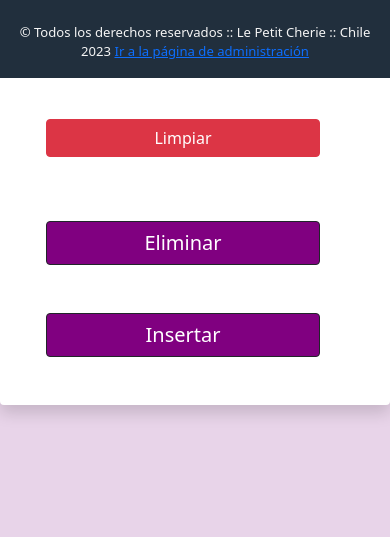
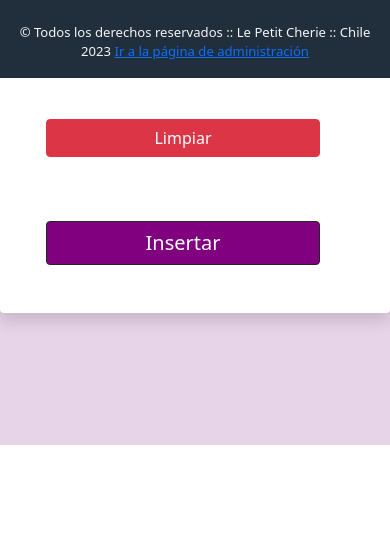
Before and after one commit to eypino/django-petit-cherie, a Django app: page /editar in a window 390 px wide. Shown: the part 766-1303 px from the top of the page. After the commit the page ends 1211 px from the top, so only its background shows below. Run offline with Django 4.2, Linux system fonts and the light colour scheme.

Commit message:
cambios en editar

```diff
--- a/petit_cherie/petit_cherie/urls.py
+++ b/petit_cherie/petit_cherie/urls.py
@@ -38,7 +38,7 @@ urlpatterns = [
     path('recuperar_contrasena',recuperarContrasena,name='recuperarContrasena'),
     path('recuperar_cuenta',recuperarCuenta,name='recuperarCuenta'),
     path('insercion',agregarProducto,name='agregarProducto'),
-    path('editar',modificarProducto,name='editar'),
+    path('editar',modificarProducto,name='modificarProducto'),
     path('eliminar/<int:pk>/', eliminarProducto, name='eliminarProducto'),
     path('administracion',administracion,name='administracion'),
 ]
--- a/petit_cherie/tienda/templates/html/editar.html
+++ b/petit_cherie/tienda/templates/html/editar.html
@@ -12,7 +12,7 @@
   <link rel="stylesheet" href="{% static 'css/styles.css' %}">
   <link href="https://cdn.jsdelivr.net/npm/bootstrap@5.0.2/dist/css/bootstrap.min.css" rel="stylesheet"
     integrity="sha384-EVSTQN3/azprG1Anm3QDgpJLIm9Nao0Yz1ztcQTwFspd3yD65VohhpuuCOmLASjC" crossorigin="anonymous">
-  <title>editar datos  - Pastelería y Panadería Le Petit Cherie</title>
+  <title>editar datos - Pastelería y Panadería Le Petit Cherie</title>
   <link rel="icon" type="image/x-icon" href='{% static "img/Le petit emma.png" %}'>
 
 </head>
@@ -67,19 +67,18 @@
   </header>
 
   <section style="margin-bottom: 60px;">
-        <form onsubmit="" id="formaReg" class="mx-auto" action="{% url 'modificarProducto' %}" method="POST" enctype="multipart/form-data">
-            <div class="container w-100 mt-5 bg-white rounded shadow " id="divFormaReg">
+    <form onsubmit="" id="formaReg" class="mx-auto" action="{% url 'modificarProducto' %}" method="POST"
+      enctype="multipart/form-data">
+      <div class="container w-100 mt-5 bg-white rounded shadow" id="divFormaReg">
         <div class="row align-items-center">
           <div class="text-center mt-3">
             <img src="{% static 'img/Le petit emma.png' %}" width="120" alt="imagenLogo">
           </div>
           <h1 class="text-center mx-auto">Editar de productos</h1>
           <!--NOMBRES PRODUCTO-->
-                    <form action="">
           <div class="row col-xs-12 col-sm-12 col-md-12 col-lg-6 col-xl-6 col-xxl-6 mb-3 justify-content-center">
             <label class="w-75">Nombre del Producto</label>
-                        <input class="w-75 form-control" type="text" name="Nombres_producto" id="productoReg"
-                        placeholder="">
+            <input class="w-75 form-control" type="text" name="Nombre_producto" id="productoReg" placeholder="">
           </div>
           <!--DESCRIPCION-->
           <div class="row col-xs-12 col-sm-12 col-md-12 col-lg-6 col-xl-6 col-xxl-6 mb-3 justify-content-center">
@@ -90,8 +89,7 @@
           <!--PRECIO-->
           <div class="row col-xs-12 col-sm-12 col-md-12 col-lg-6 col-xl-6 col-xxl-6 mb-3 justify-content-center">
             <label class="w-75">Precio del Producto</label>
-                        <input class="w-75 form-control text-start" type="text" name="Precio" id="precioReg"
-                        placeholder="">
+            <input class="w-75 form-control text-start" type="text" name="Precio" id="precioReg" placeholder="">
           </div>
           <!--SECCION-->
           <div class="row col-xs-12 col-sm-12 col-md-12 col-lg-6 col-xl-6 col-xxl-6 mb-3 justify-content-center">
@@ -105,7 +103,7 @@
           </div>
           <div class="row col-xs-12 col-sm-12 col-md-12 col-lg-12 col-xl-12 col-xxl-12 mb-3 justify-content-center">
             <label for="formFile" class="w-75 form-label">Seleccione un archivo</label>
-                          <input class="form-control w-75" type="file" id="formFile">
+            <input class="form-control w-75" type="file" name="formFile" id="formFile">
           </div>
           <div class="row col-xs-12 col-sm-12 col-md-12 col-lg-6 col-xl-6 col-xxl-6 mb-3 justify-content-center">
             <button class="btn btn-primary w-75 mb-5" id="botonCompletarReg" type="submit">Modificar</button>
@@ -113,25 +111,25 @@
           <div class="row col-xs-12 col-sm-12 col-md-12 col-lg-6 col-xl-6 col-xxl-6 mb-3 justify-content-center">
             <button class="btn btn-danger w-75 mb-5" id="botonBorrarReg" type="reset">Limpiar</button>
           </div>
+
           <div class="row col-xs-12 col-sm-12 col-md-12 col-lg-6 col-xl-6 col-xxl-6 mb-5 justify-content-center">
-                          <a class="btn btn-dark w-75" href="{% url 'eliminar' %}" id="botonCompletarReg" type="button">Eliminar</a>
-                        </div>
-                        <div class="row col-xs-12 col-sm-12 col-md-12 col-lg-6 col-xl-6 col-xxl-6 mb-5 justify-content-center">
-                          <a class="btn btn-dark w-75" href="{%  url 'agregarProducto' %}" id="botonBorrarReg" type="reset">Insertar</a>
+            <a class="btn btn-dark w-75" href="{% url 'agregarProducto' %}" id="botonBorrarReg"
+              type="reset">Insertar</a>
           </div>
         </div>
       </div>
     </form>
   </section>
 
-      <br><br> <br>
-      <footer class="fixed-bottom" style="display:grid;  width:100%; align-self: baseline;">
+  <br><br><br>
+  <footer class="fixed-bottom" style="display:grid; width:100%; align-self: baseline;">
     <div class="container">
       <br>
       <p class="small">&copy; Todos los derechos reservados :: Le Petit Cherie :: Chile 2023
-            <a href="{%url 'administracion' %}">Ir a la página de administración</a>
+        <a href="{% url 'administracion' %}">Ir a la página de administración</a>
       </p>
     </div>
   </footer>
 </body>
+
 </html>
--- a/petit_cherie/tienda/views.py
+++ b/petit_cherie/tienda/views.py
@@ -2,6 +2,7 @@ from django.shortcuts import render
 from django.http import HttpResponse
 from django.template import loader
 from .models import *
+from django.shortcuts import *
 
 
 # Create your views here.
@@ -30,18 +31,6 @@ def login(request):
 def registro(request):
     context={}
     return render(request,'html/paginaRegistro.html', context)
-
-def panaderia(request):
-    context={}
-    return render(request,'html/Panaderia.html', context)
-
-def pasteleria(request):
-    context={}
-    return render(request,'html/pasteleria.html', context)
-
-def tortas(request):
-    context={}
-    return render(request,'html/tortas.html', context)
 
 def quienesSomos(request):
     context={}
@@ -128,49 +117,44 @@ def eliminarProducto(request, pk):
         context={'productos':productos, 'mensaje':mensaje}
         return render(request, 'html/administracion.html', context)
 
-
-
 def encontrarProducto(request, pk):
     if pk != " ":
-        producto=Producto.objects.get(id_producto=pk)
-        tipoProductos=TipoProducto.objects.all()
-        print(type(tipoProductos.id_tipo_producto.tipoProducto))
-        context={'producto':producto, 'tipo_producto':tipoProductos}
+        producto = Producto.objects.get(id_producto=pk)
+        tipoProductos = TipoProducto.objects.all()
+        context = {'producto': producto, 'tipo_producto': tipoProductos}
         if producto:
             return render(request, 'html/editar.html', context)
         else:
-            context={'mensaje':'Error, id de producto no existe'}
-            return render (request, 'html/editar.html', context)
-
-
+            context = {'mensaje': 'Error, el ID del producto no existe'}
+            return render(request, 'html/editar.html', context)
 
 def modificarProducto(request):
     if request.method == "POST":
-        idProducto=request.POST.get("id_producto")
+        idProducto = request.POST.get("id_producto")
         nombreProducto = request.POST.get("Nombre_producto")
         descripcionProducto = request.POST.get("Descripcion_producto")
         precioProducto = request.POST.get("Precio")
         tipoProductoID = request.POST.get("Seccion")
         imagen = request.FILES.get("formFile")
 
+        objTipoProducto = TipoProducto.objects.get(id_tipo_producto=tipoProductoID)
 
-        objTipoProducto=TipoProducto.objects.get(id_tipo_producto = tipoProductoID)
+        producto = Producto.objects.get(id_producto=idProducto)
+        producto.nombre_producto = nombreProducto
+        producto.descripcion_prod = descripcionProducto
+        producto.valor_prod = precioProducto
+        producto.id_tipo_producto = objTipoProducto
+        producto.imagen_prod = imagen
+        producto.save()
 
-        producto=Producto()
-        producto.id_producto=idProducto
-        producto.nombre_producto=nombreProducto
-        producto.descripcion_prod=descripcionProducto
-        producto.valor_prod=precioProducto
-        producto.id_tipo_producto=objTipoProducto
-        producto.imagen_prod=imagen
-        producto.save()
-        #tipoProductos=TipoProducto.objects.all()
-        context={'mensaje':'OK, datos actualizados con éxito','tipoProducto':tipoProductoID,'producto':producto}
-        return render(request,'html/editar.html',context)
+        context = {'mensaje': 'OK, datos actualizados con éxito', 'tipoProducto': tipoProductoID, 'producto': producto}
+        return render(request, 'html/editar.html', context)
     else:
-        producto=Producto.objects.all()
-        context={'producto':producto}
-        return render(request,'html/editar.html',context)
+        producto = Producto.objects.all()
+        context = {'producto': producto}
+        return render(request, 'html/editar.html', context)
+
+
 
 def administracion(request):
     productos=Producto.objects.all()
```
Lines whose indentation alone changed are shown as unchanged.
